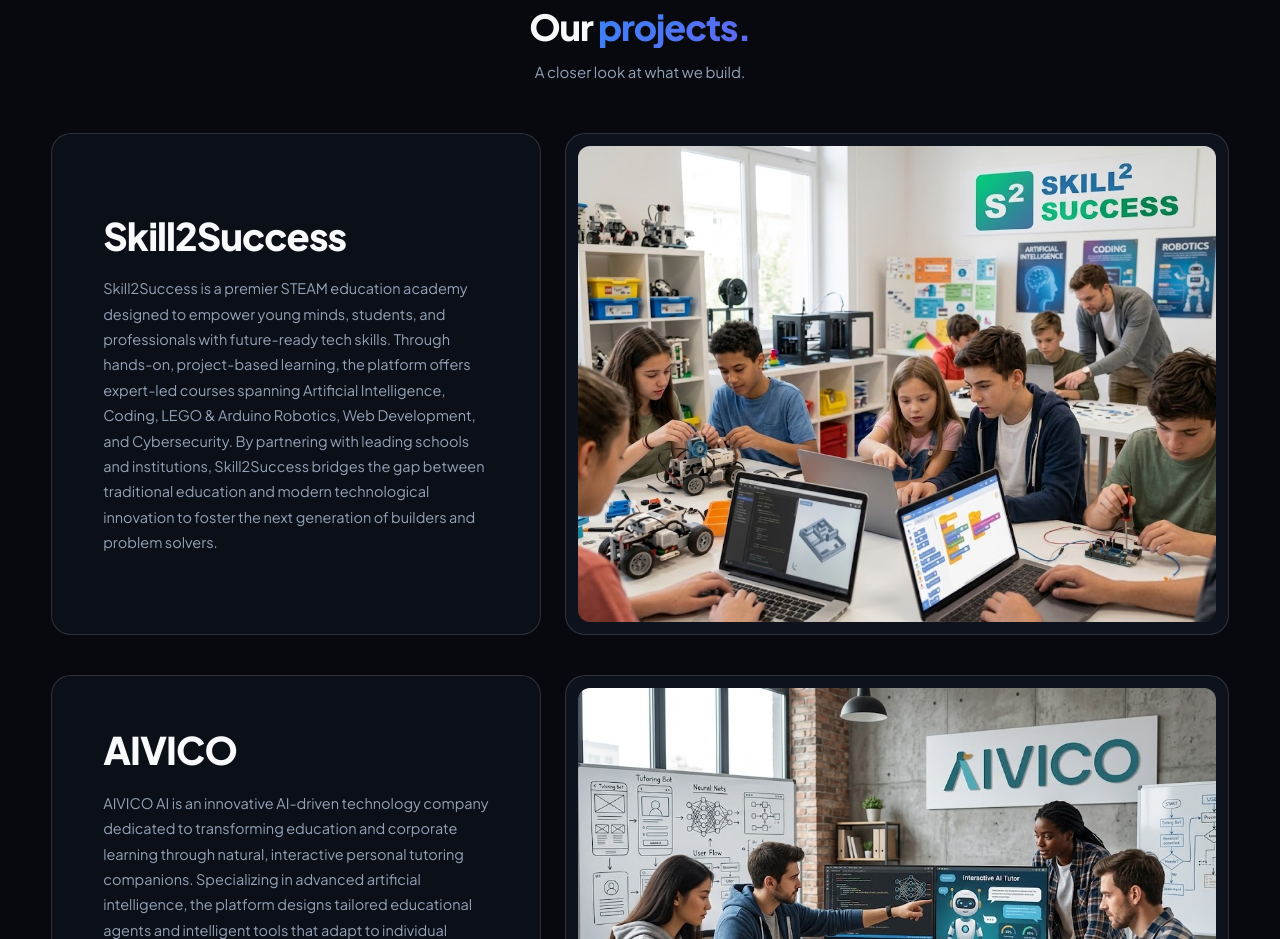
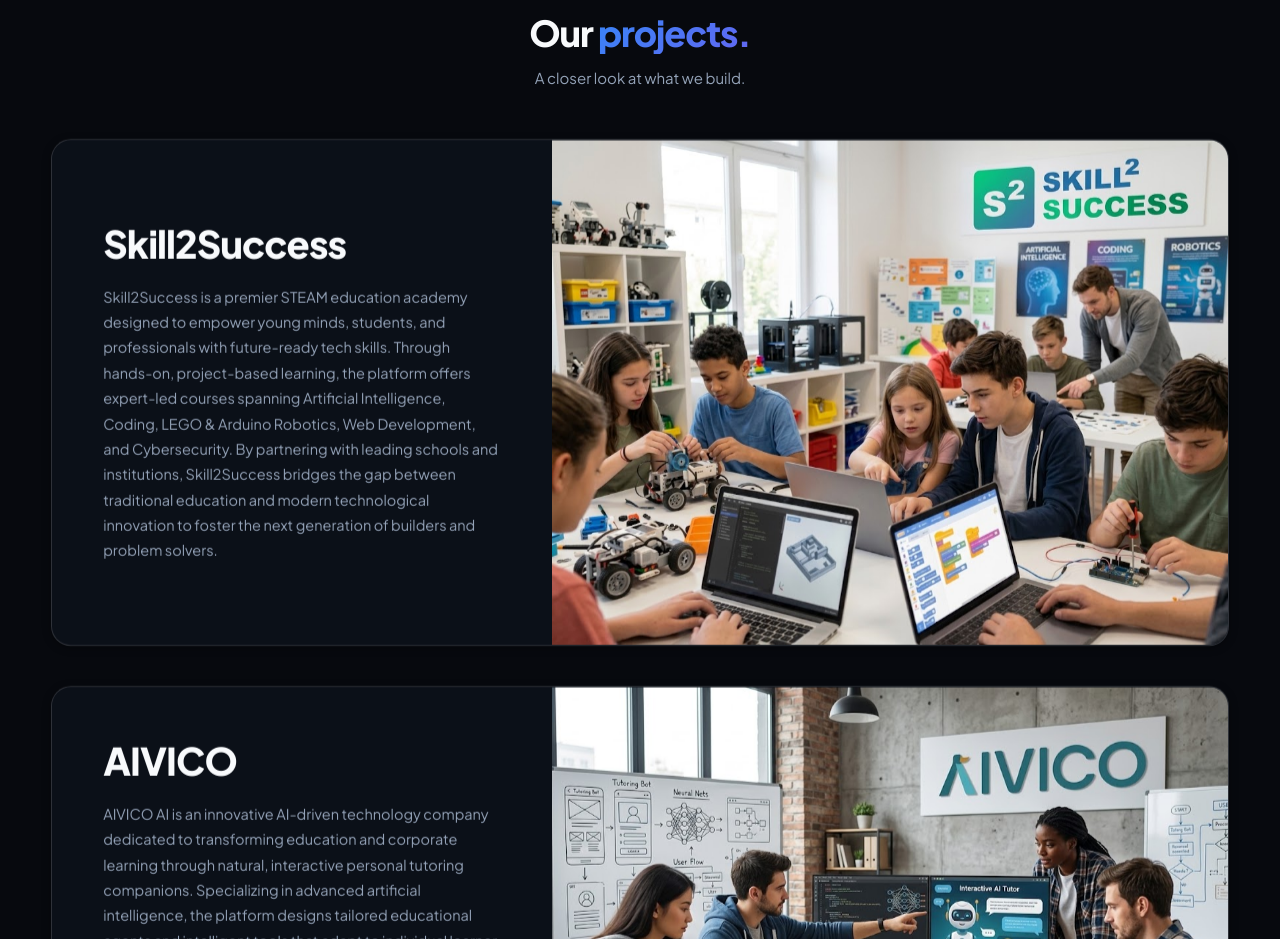
Before and after one commit to aivicotech-1/AIVICO, a React (Vite) app: page / in a window 1280 px wide. Shown: the part 2560-3499 px from the top of the page. Built offline with nearby package versions, Linux system fonts and the light colour scheme.

Commit message:
updated the project section

```diff
--- a/src/layout-updates.css
+++ b/src/layout-updates.css
@@ -34,6 +34,40 @@
 .project-image { min-height: 320px; background: var(--bg-secondary); display: flex; align-items: center; justify-content: center; padding: 12px; }
 .project-image img { display: block; width: 100%; height: 100%; object-fit: cover; border-radius: 12px; }
 .project-image-placeholder { min-height: 320px; height: 100%; display: flex; flex-direction: column; align-items: center; justify-content: center; gap: 18px; color: var(--text-muted); }
+
+/* Keep each project's copy and image inside one continuous card. */
+.project-row {
+  gap: 0;
+  overflow: hidden;
+  border: 1px solid var(--border-strong);
+  border-radius: 20px;
+  background: var(--bg-card);
+  box-shadow: var(--shadow-sm);
+  transition: border-color .3s ease, box-shadow .3s ease, transform .3s var(--ease-out);
+}
+.project-copy, .project-image {
+  border: 0;
+  border-radius: 0;
+  background: transparent;
+  box-shadow: none;
+  backdrop-filter: none;
+}
+.project-copy::before, .project-image::before { display: none; }
+.project-image { min-height: 0; padding: 0; overflow: hidden; }
+.project-image img { min-height: 320px; border-radius: 0; }
+.project-row:hover { border-color: var(--border-active); box-shadow: var(--shadow-md), 0 0 24px var(--border-glow); }
+.project-row:hover .project-copy, .project-row:hover .project-image { border-color: transparent; box-shadow: none; }
+
+/* Keep all six service descriptions visually aligned to the same card height. */
+.service-card-btn { min-height: 100px; align-items: center; }
+.service-btn-content { min-width: 0; }
+.service-btn-content p {
+  display: -webkit-box;
+  -webkit-box-orient: vertical;
+  -webkit-line-clamp: 2;
+  overflow: hidden;
+}
+
 @media (max-width: 760px) {
   .hero-section .hero-content { min-width: 0; }
   .hero-section .hero-title { font-size: clamp(32px, 8vw, 58px); }
@@ -55,8 +89,13 @@
   #services.content-section { padding-bottom: 32px; }
   .marquee-container + section.content-section { padding-top: 32px; }
   #projects.content-section { padding-block: 40px; }
-  .project-row { grid-template-columns: 1fr; gap: 16px; }
-  .project-image, .project-image-placeholder { min-height: 240px; }
+  .project-row { grid-template-columns: minmax(0, 1fr); gap: 0; }
+  .project-copy { padding: clamp(22px, 6vw, 30px); }
+  .project-image { min-height: 0; }
+  .project-image img { height: auto; min-height: 0; max-height: min(75vw, 380px); object-fit: cover; }
+  .project-image-placeholder { min-height: 220px; }
+  .service-card-btn { min-height: 100px; }
+  .service-btn-content p { display: block; overflow: visible; }
 }
 
 @media (max-width: 480px) {
--- a/src/styles.css
+++ b/src/styles.css
@@ -135,21 +135,15 @@
   content: '';
   position: fixed;
   inset: 0;
-  background-image:
-    radial-gradient(ellipse 70% 40% at 50% 0%, rgba(56, 189, 248, 0.12), transparent 70%),
-    linear-gradient(to right, rgba(255, 255, 255, 0.03) 1px, transparent 1px),
-    linear-gradient(to bottom, rgba(255, 255, 255, 0.03) 1px, transparent 1px);
-  background-size: 100% 100%, 40px 40px, 40px 40px;
+  background-image: radial-gradient(ellipse 70% 40% at 50% 0%, rgba(56, 189, 248, 0.12), transparent 70%);
+  background-size: 100% 100%;
   pointer-events: none;
   z-index: 0;
 }
 
 html[data-theme='light'] body::before {
-  background-image:
-    radial-gradient(ellipse 70% 40% at 50% 0%, rgba(37, 99, 235, 0.08), transparent 70%),
-    linear-gradient(to right, rgba(15, 23, 42, 0.03) 1px, transparent 1px),
-    linear-gradient(to bottom, rgba(15, 23, 42, 0.03) 1px, transparent 1px);
-  background-size: 100% 100%, 40px 40px, 40px 40px;
+  background-image: radial-gradient(ellipse 70% 40% at 50% 0%, rgba(37, 99, 235, 0.08), transparent 70%);
+  background-size: 100% 100%;
 }
 
 a { color: inherit; text-decoration: none; }
```
